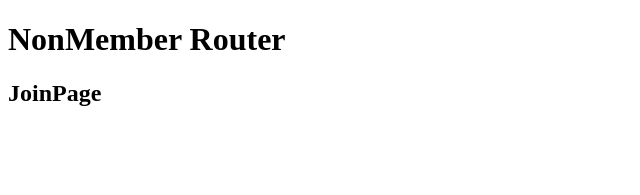
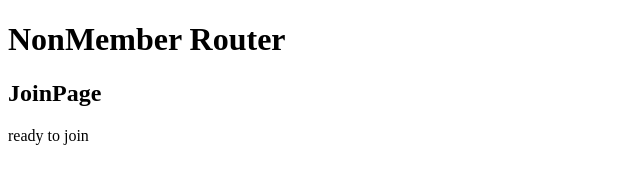
Before and after one commit to dhoonjang/DDDFront, a React (Create React App) app: page /join in a window 1280 px wide. Shown: the top 195 px of the page, without its empty margins (0-640 px from the left). Built offline with nearby package versions, Linux system fonts and the light colour scheme.

Commit message:
feat: add join page message

```diff
--- a/src/pages/NMPages/JoinPage.tsx
+++ b/src/pages/NMPages/JoinPage.tsx
@@ -4,6 +4,7 @@ const JoinPage: React.FC = () => {
   return (
     <div className="JoinPage">
       <h2>JoinPage</h2>
+      ready to join
       <br />
     </div>
   );
```
Also changed, not shown: .gitlab-ci.yml.
